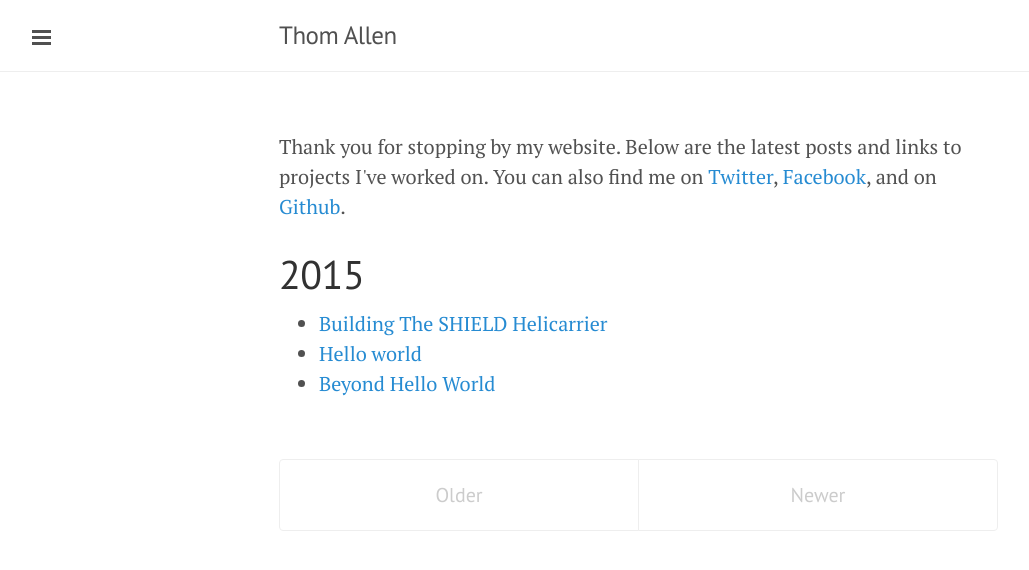
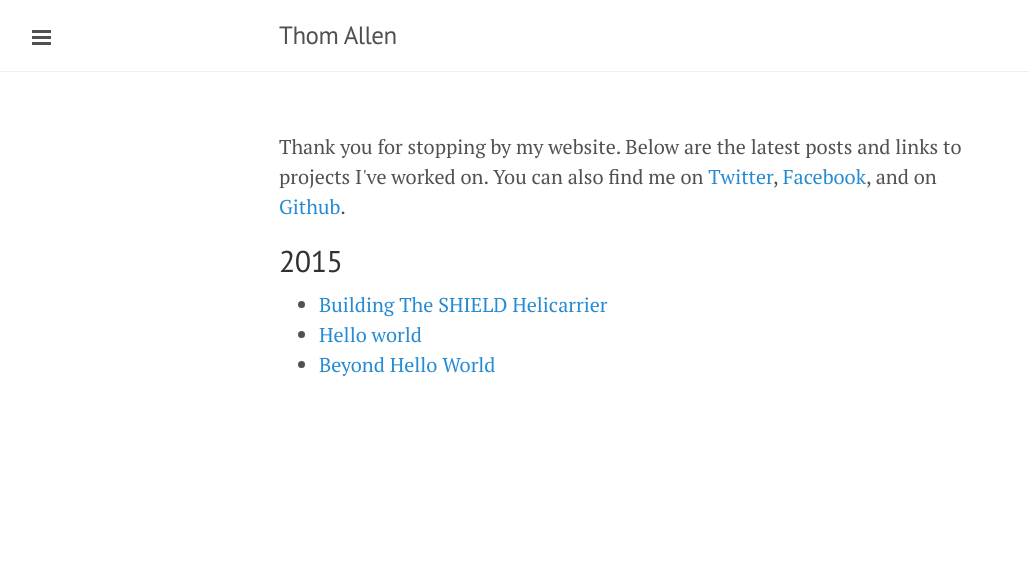
Before and after one commit to thomallen/thomallen.github.io, a Jekyll site: the page built from index.html, in a window 1280 px wide. Shown: the top 570 px of the page, without its empty margins (1-1030 px from the left). Built offline with Jekyll 4.4.1, drawn with Linux system fonts in a browser that asks for light colours; the list of posts is cut into pages by our own code.

Commit message:
Update index.html

```diff
--- a/index.html
+++ b/index.html
@@ -8,29 +8,10 @@
     {% capture currentyear %}{{post.date | date: "%Y"}}{% endcapture %}
     {% if currentyear != year %}
       {% unless forloop.first %}</ul>{% endunless %}
-      {% if year != currentyear %}
-        <h1>{{ currentyear }}</h1>
-      {% endif %}
+      <h2>{{ currentyear }}</h2>
       <ul>
       {% capture year %}{{currentyear}}{% endcapture %}
     {% endif %}
     <li><a href="{{ post.url }}">{{ post.title }}</a></li>
   {% endfor %}
 </div>
-
-<div class="pagination">
-  {% if paginator.next_page %}
-    <a class="pagination-item older" href="/page{{paginator.next_page}}">Older</a>
-  {% else %}
-    <span class="pagination-item older">Older</span>
-  {% endif %}
-  {% if paginator.previous_page %}
-    {% if paginator.page == 2 %}
-      <a class="pagination-item newer" href="/">Newer</a>
-    {% else %}
-      <a class="pagination-item newer" href="/page{{paginator.previous_page}}">Newer</a>
-    {% endif %}
-  {% else %}
-    <span class="pagination-item newer">Newer</span>
-  {% endif %}
-</div>
```
